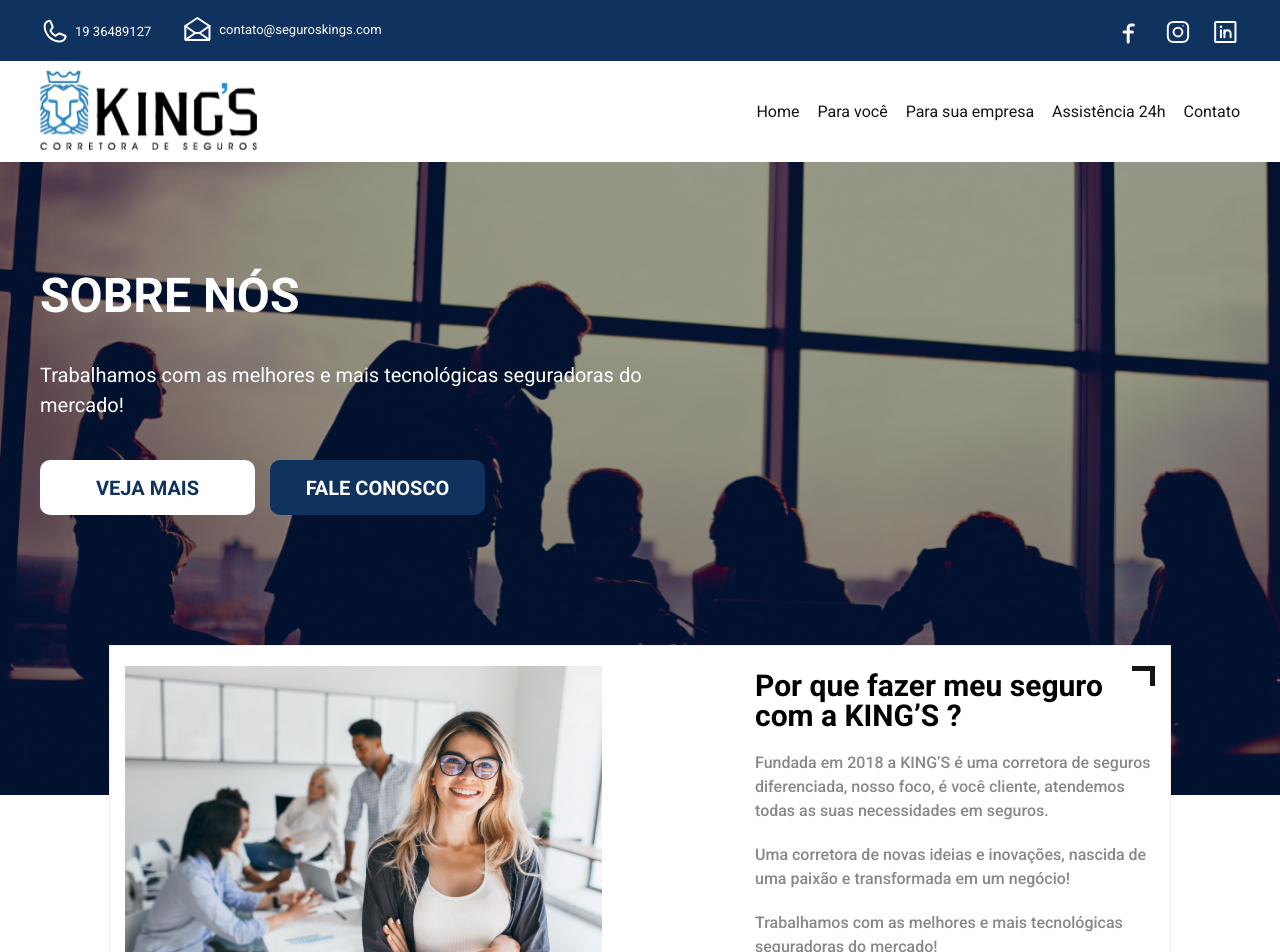
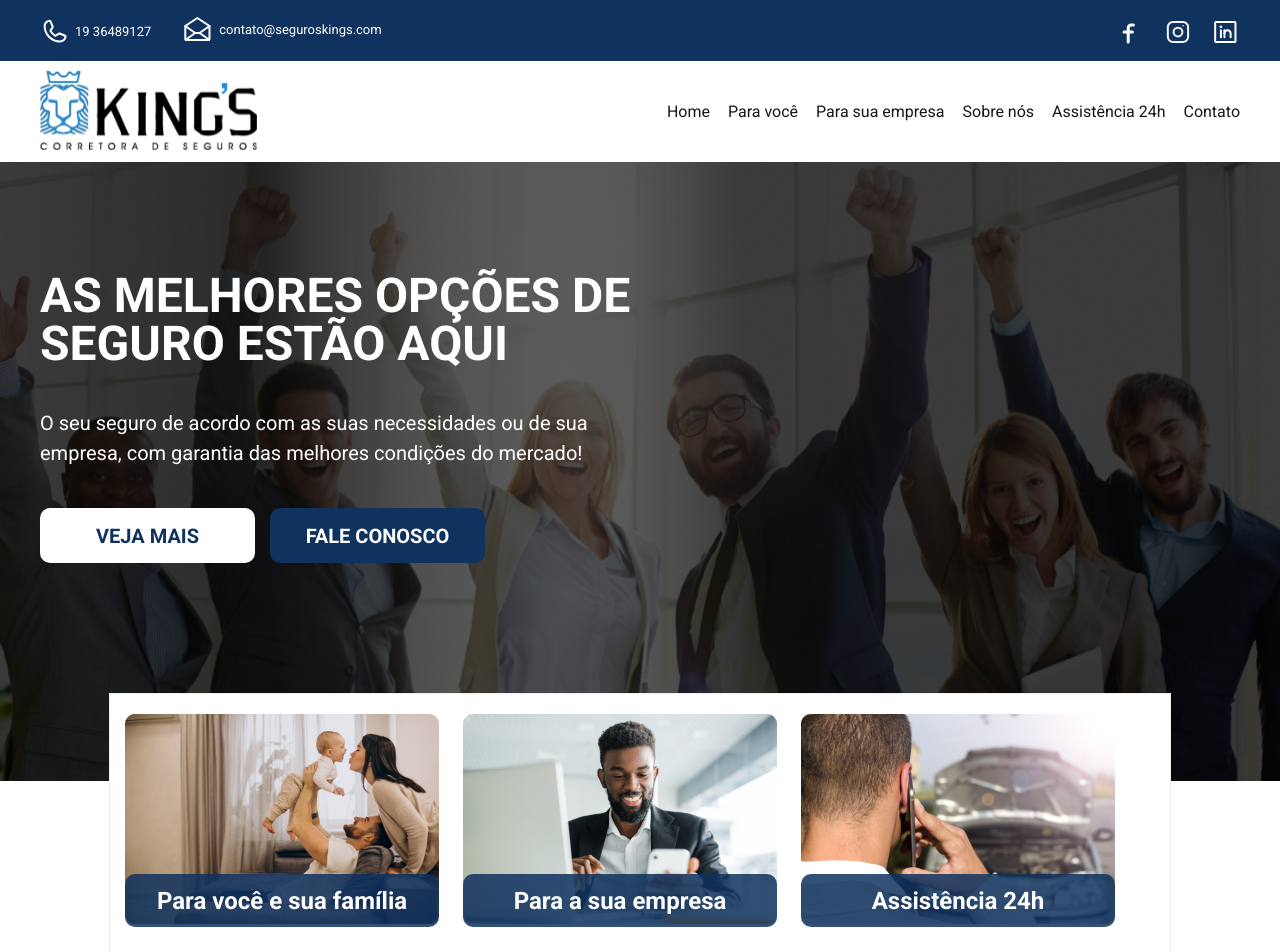
Before and after one commit to tiagopires123/kingscorretora, a React (Vite) app: page / in a window 1280 px wide. Shown: the top 952 px of the page. Built offline with nearby package versions, Linux system fonts and the light colour scheme.

Commit message:
Add react router dom links

```diff
--- a/package.json
+++ b/package.json
@@ -10,7 +10,8 @@
   },
   "dependencies": {
     "react": "^18.2.0",
-    "react-dom": "^18.2.0"
+    "react-dom": "^18.2.0",
+    "react-router-dom": "^6.4.2"
   },
   "devDependencies": {
     "@types/react": "^18.0.17",
--- /dev/null
+++ b/src/App.tsx
@@ -0,0 +1,24 @@
+import { BrowserRouter as Router, Routes, Route } from 'react-router-dom'
+import Home from './pages/Home';
+import ParaVoce from './pages/ParaVoce';
+import ParaEmpresa from './pages/ParaEmpresa';
+import SobreNos from './pages/SobreNos';
+
+function App() {
+  return (
+    // Rotas
+    <>
+      <Router>
+        <Routes>
+          <Route path='/' element={<Home />} />
+          <Route path='/para_voce' element={<ParaVoce />} />
+          <Route path='/para_empresa' element={<ParaEmpresa />} />
+          <Route path='/sobre_nos' element={<SobreNos />} />
+        </Routes>
+      </Router>
+
+    </>
+  )
+}
+
+export default App;
--- a/src/components/Header.tsx
+++ b/src/components/Header.tsx
@@ -6,6 +6,7 @@ import SocialIcons from './SocialIcons'
 import Menu from './Menu'
 
 import './Header.css'
+import { Link } from 'react-router-dom'
 
 function Header() {
   return (
@@ -18,7 +19,7 @@ function Header() {
         <SocialIcons />
       </div>
       <div className='logo-menu'>
-        <a href=""><img src={logoIcon} alt='Seguro Kings' /></a>
+        <Link to='/'><img src={logoIcon} alt='Seguro Kings' /></Link>
         <Menu />
       </div>
     </div>
--- a/src/components/Menu.tsx
+++ b/src/components/Menu.tsx
@@ -1,15 +1,17 @@
 
+import { Link } from 'react-router-dom'
 import './Menu.css'
 
 function Header() {
   return (
     <nav>
       <div>
-        <a href=''>Home</a>
-        <a href=''>Para você</a>
-        <a href=''>Para sua empresa</a>
-        <a href=''>Assistência 24h</a>
-        <a href=''>Contato</a>
+        <Link to='/'>Home</Link>
+        <Link to='/para_voce'>Para você</Link>
+        <Link to='/para_empresa'>Para sua empresa</Link>
+        <Link to='/sobre_nos'>Sobre nós</Link>
+        <Link to='/assistencia_24h'>Assistência 24h</Link>
+        <Link to='/contato'>Contato</Link>
       </div>
     </nav>
   )
--- a/src/main.tsx
+++ b/src/main.tsx
@@ -1,13 +1,10 @@
 import React from 'react'
 import ReactDOM from 'react-dom/client'
-import Home from './pages/Home'
-import ParaVoce from './pages/ParaVoce'
-import ParaEmpresa from './pages/ParaEmpresa'
-import SobreNos from './pages/SobreNos'
+import App from './App'
 import './index.css'
 
 ReactDOM.createRoot(document.getElementById('root') as HTMLElement).render(
   <React.StrictMode>
-    <SobreNos />
+    <App />
   </React.StrictMode>
 )
```
Also changed, not shown: 1 other file (tests, documents, lock files or other folders).
